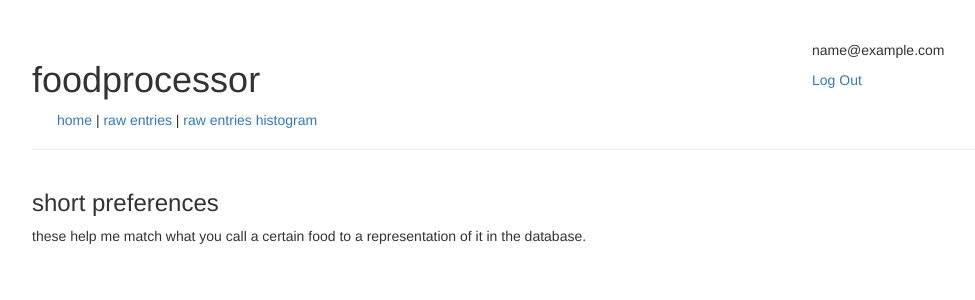
After one commit to clayjonezie/food-processor, a Flask app: page /short_preferences in a window 1280 px wide. The commit adds this page. Shown: the top 300 px of the page, without its empty margins (38-1013 px from the left). Run offline with Flask 2, Linux system fonts and the light colour scheme; the visitor is signed in with stand-in values (Sample User, id 1); data comes from the database, SQL or seed files in the repository; data that the repository does not hold is empty; parts of the project's set-up code (start-up, migrations or seed data) failed here and were passed over; some libraries are stand-ins or nearby versions.

Commit message:
workings for link between tag, foodshort, shortpreference, and output

```diff
--- a/app/fplib/fpdb.py
+++ b/app/fplib/fpdb.py
@@ -1,3 +1,5 @@
+# fpdb.py - Food Processor database operations
+
 from nltk.corpus import stopwords
 import sys
 import datetime
--- a/app/fplib/nlp.py
+++ b/app/fplib/nlp.py
@@ -5,8 +5,8 @@ from nltk.stem.snowball import SnowballStemmer
 import operator, re
 from string import lower
 from collections import Counter
-from ..models import FoodDescription, Tag, RawEntry, FoodShort
 
+from ..models import FoodDescription, FoodShort, Tag
 
 # INFO EXTRACTION PROCESS (over-trained to my own data)
 #  cut on "\n|\.|,|+"
@@ -65,10 +65,12 @@ def nearby_food_descriptions(query):
   sorted_nearnesses = sorted(nearnesses, key=key)
   return [i[2] for i in sorted_nearnesses]
 
+
 def tag_raw_entry(raw_entry):
   tags = list()
   for token in tokenize(raw_entry.content):
-    tag = Tag(raw_entry=raw_entry, text=token)
+    best_fd = FoodShort.get_food(token)
+    tag = Tag(raw_entry=raw_entry, text=token, food_description=best_fd)
     tags.append(tag)
 
   return tags
--- a/app/models.py
+++ b/app/models.py
@@ -6,6 +6,7 @@ from datetime import datetime, timedelta
 
 from . import db
 from . import login_manager
+from . import fplib
 
 class RawEntry(db.Model):
   __tablename__ = 'raw_entries'
@@ -37,6 +38,7 @@ def get_week_list(user):
   query = query.order_by('at desc')
   return query.all()
 
+
 # returns a map of date to list of entry objects
 def get_week_hist(user):
   entries = get_week_list(user)
@@ -58,6 +60,7 @@ class User(UserMixin, db.Model):
   password_hash = db.Column(db.String(128))
 
   raw_entries = db.relationship('RawEntry', backref='user', order_by='desc(RawEntry.at)')
+  short_preferences = db.relationship('ShortPreference', backref='user')
 
   @property
   def password(self):
@@ -91,6 +94,30 @@ class FoodShort(db.Model):
   common_long_id = db.Column(db.Integer, db.ForeignKey('food_descriptions.id'))
 
   tags = db.relationship('Tag', backref='food_short')
+  short_preferences = db.relationship('ShortPreference', backref='food_short')
+
+  @staticmethod
+  def get_or_create(short):
+    fs = FoodShort.query.filter(FoodShort.name==short).first()
+    if fs is None:
+      fs = FoodShort(name=short, common_long=fplib.nlp.nearby_food_descriptions(short)[0])
+      if fs is not None:
+        db.session.add(fs)
+        db.session.commit()
+    return fs
+
+  @staticmethod
+  def get_food(short, user=None):
+    fs = FoodShort.get_or_create(short)
+    if user is not None:
+      pref = ShortPreference.query.filter(ShortPreference.food_short==fs,
+          ShortPreference.user==user).first()
+      if pref is None:
+        return fs.common_long
+      else:
+        return pref.food_description
+    else:
+      return fs.common_long
 
 
 class FoodDescription(db.Model):
@@ -108,7 +135,9 @@ class FoodDescription(db.Model):
   fat_factor = db.Column(db.String(10))
   cho_factor = db.Column(db.String(10))
 
+  shorts = db.relationship('FoodShort', backref='common_long')
   tags = db.relationship('Tag', backref='food_description')
+  short_preferences = db.relationship('ShortPreference', backref='food_description')
 
   nutrients = db.relationship('NutrientData', backref='food')
 
@@ -201,3 +230,11 @@ class Tag(db.Model):
   count = db.Column(db.Float)
   size = db.Column(db.Float)
   size_units = db.Column(db.String(10))
+
+
+class ShortPreference(db.Model):
+  __tablename__ = 'short_preferences'
+  id = db.Column(db.Integer, primary_key=True)
+  food_short_id = db.Column(db.Integer, db.ForeignKey('food_shorts.id'))
+  food_description_id = db.Column(db.Integer, db.ForeignKey('food_descriptions.id'))
+  user_id = db.Column(db.Integer, db.ForeignKey('users.id'))
--- a/app/templates/base.html
+++ b/app/templates/base.html
@@ -26,6 +26,17 @@
         {% endif %}
         </div>
       </div>
+      <div class="row">
+        {% block menu_left %}
+        <ul>
+            <li style="display:inline"><a href="{{ url_for('main.home') }}">home</a></li>
+            {% if current_user.is_authenticated %}
+              | <li style="display:inline"><a href="{{ url_for('main.raw_entries') }}">raw entries</a></li>
+              | <li style="display:inline"><a href="{{ url_for('main.raw_entries_histogram') }}">raw entries histogram</a></li>
+            {% endif %}
+        </ul>
+        {% endblock %}
+      </div>
     </div>
     <div class="flashes">
     {% with messages = get_flashed_messages() %}
@@ -37,26 +48,15 @@
     {% endwith %}
     </div>
     <div class="row">
-    <div class="col-md-3 border">
-    {% block menu_left %}
-    <ul>
-        <li><a href="{{ url_for('main.home') }}">home</a></li>
-        {% if current_user.is_authenticated %}
-        <li><a href="{{ url_for('main.raw_entries') }}">raw entries</a>
-            <li><a href="{{ url_for('main.raw_entries_histogram') }}">raw entries histogram</a>
-        </li>
-        {% endif %}
-    </ul>
-    {% endblock %}
-    </div>
-    <div class="col-md-9">
+    <div class="col-md-12">
     {% block my_content %}
     {% endblock %}
     </div>
     </div>
+
+  <div class="row">
+  {% block my_footer %}
+  {% endblock %}
+  </div>
 </div>
-<footer class="footer">
-{% block my_footer %}
 {% endblock %}
-</footer>
-{% endblock %}
--- /dev/null
+++ b/app/templates/short_preferences.html
@@ -0,0 +1,18 @@
+{% extends "base.html" %}
+
+{% block title %}short preferences{% endblock %}
+
+{% block my_content %}
+<h3>short preferences</h3>
+<p>these help me match what you call a certain food to a representation of it in the database.</p>
+
+<table class="table table-bordered">
+{% for pref in current_user.short_preferences %}
+<tr>
+<td>{{ pref.food_short.name }}</td>
+<td><a href="{{ url_for('main.food', id=pref.food_description.id) }}">{{ pref.food_description.long_desc }}</a></td>
+</tr>
+{% endfor %}
+</table>
+
+{% endblock %}
--- a/app/views.py
+++ b/app/views.py
@@ -3,7 +3,6 @@ from flask.ext.login import login_user, logout_user, login_required, current_use
 
 from forms import *
 from models import *
-import fpdb
 from fplib import nlp
 from datetime import datetime
 
@@ -62,6 +61,23 @@ def raw_entries_histogram():
   return render_template('raw_entries_histogram.html', hist=nlp.histogram(texts, badwords))
 
 
+@main.route('/raw_entries/<int:id>')
+@login_required
+def raw_entry(id):
+  entry = RawEntry.query.get(id)
+  if entry is None:
+    abort(404)
+  elif entry.user != current_user:
+    abort(403)
+  else:
+    return render_template('raw_entry.html', entry=entry)
+
+
+@main.route('/short_preferences')
+@login_required
+def short_preferences():
+  return render_template('short_preferences.html')
+
 @main.route('/login', methods=['GET', 'POST'])
 def login():
     form = LoginForm()
```
Also changed, not shown: app/templates/home_authenticated.html (+6 -3 lines), app/templates/raw_entry.html (added, +19 -0 lines).
